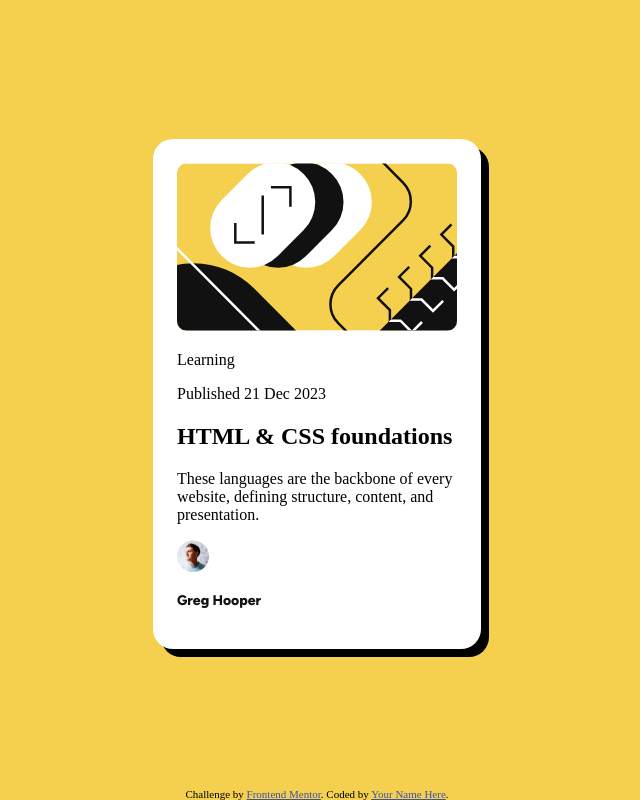
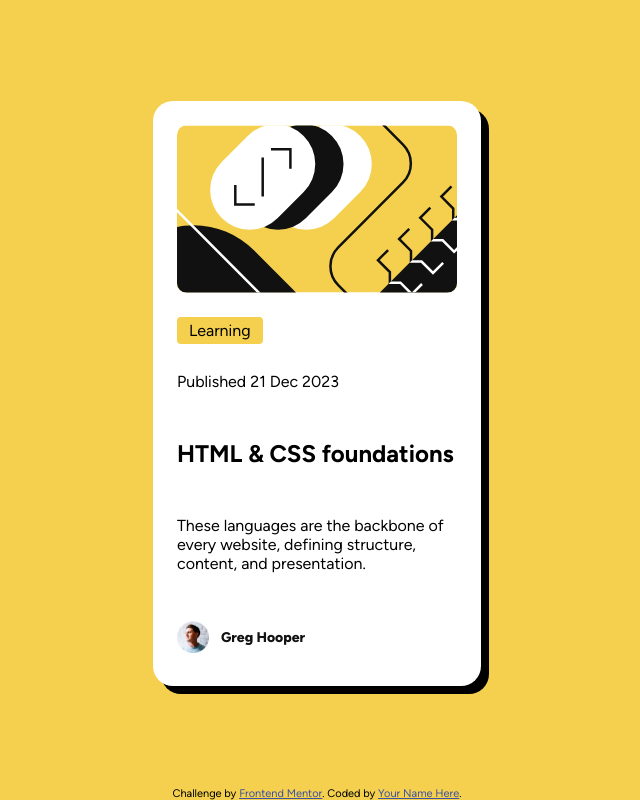
Before and after one commit to renitam/blog-preview-card, a plain HTML site: page index.html in a window 1280 px wide. Shown: the whole page, without its empty margins (323-963 px from the left). Drawn offline with Linux system fonts and the light colour scheme.

Commit message:
Update card tag style

```diff
--- a/index.html
+++ b/index.html
@@ -34,7 +34,9 @@
       />
 
       <section class="card__content">
-        <div class="card__content-tag"><p class="tag__text">Learning</p></div>
+        <div class="card__content-tag">
+          <p class="card__content-tag-text">Learning</p>
+        </div>
         <p class="card__content-date">Published 21 Dec 2023</p>
         <h1 class="card__content-title">HTML & CSS foundations</h1>
         <p class="card__content-text">
--- a/styles.css
+++ b/styles.css
@@ -24,6 +24,7 @@
     flex-direction: column;
     justify-content: center;
     align-items: center;
+    font-family: 'Figtree';
 }
 
 .card {
@@ -33,6 +34,9 @@
     padding: 24px;
     border-radius: 20px;
     box-shadow: 8px 8px 0 #000000;
+    display: flex;
+    flex-direction: column;
+    gap: 24px;
 }
 
 .card__image {
@@ -41,7 +45,28 @@
 }
 
 .card__content {
+    margin: 0;
+    display: flex;
+    flex-direction: column;
+    gap: 12px;
+    align-items: flex-start;
+}
 
+.card__content-tag {
+    margin: 0;
+    background-color: var(--yellow);
+    border-radius: 4px;
+}
+
+.card__content-tag-text {
+    margin: 4px 12px;
+}
+
+.card__author {
+    margin: 0;
+    display: flex;
+    align-items: center;
+    gap: 12px;
 }
 
 .card__author-avatar {
```
